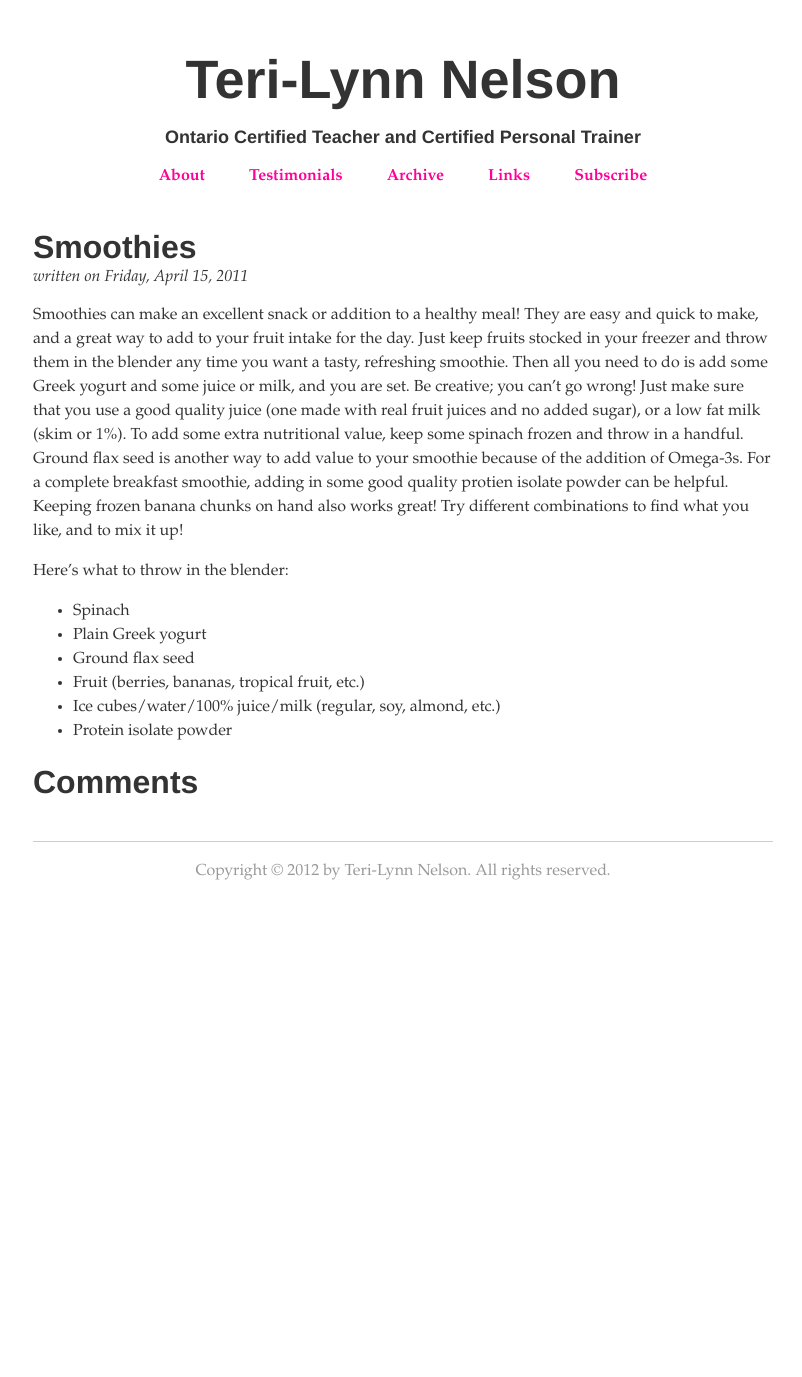
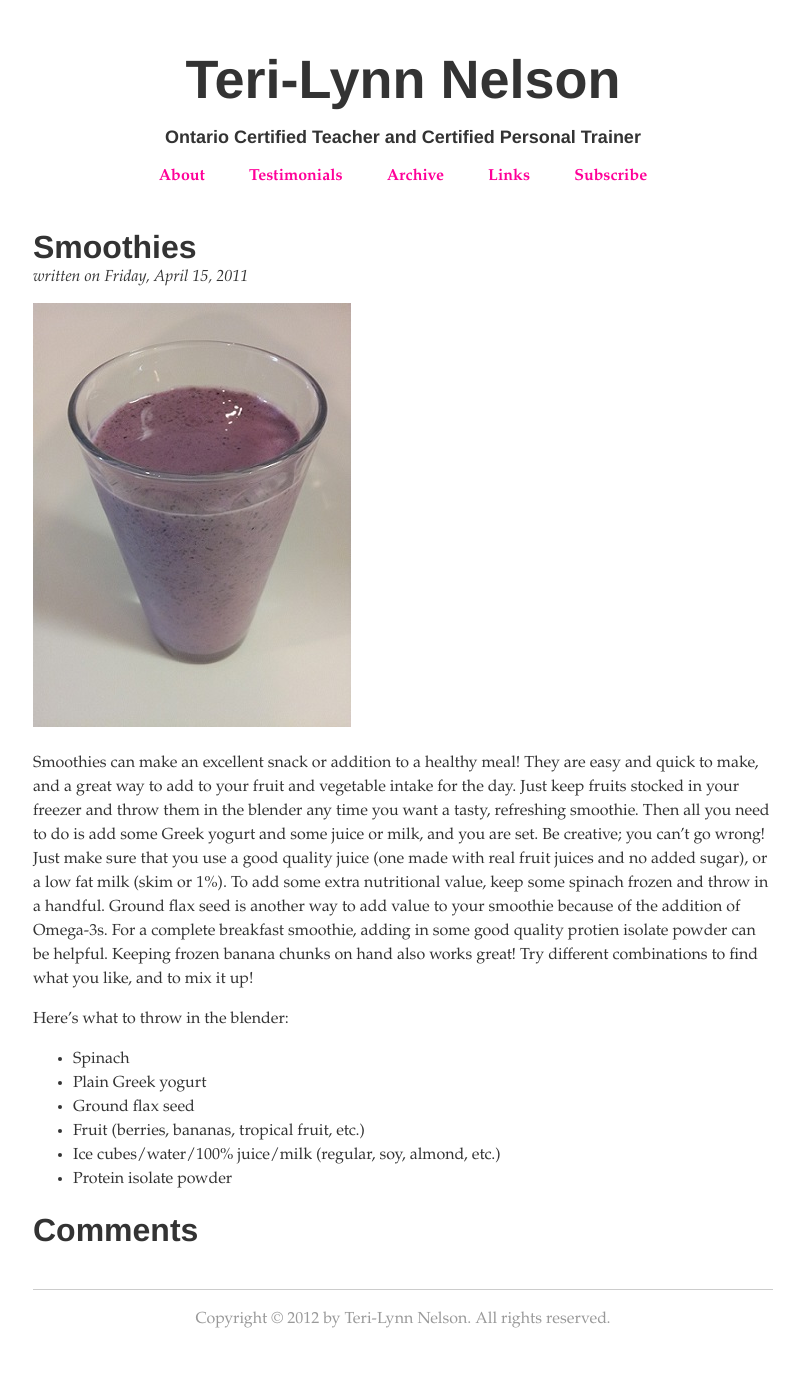
Before and after one commit to teri-lynn/teri-lynn.github.com, a Jekyll site: the page built from _posts/2011-04-15-smoothies.md, in a window 1280 px wide. Shown: the whole page, without its empty margins (237-1039 px from the left). Built offline with Jekyll 4.4.1, drawn with Linux system fonts in a browser that asks for light colours; some web fonts are replaced; Markdown is read by kramdown in place of the engine named in the settings; before the commit the page ends 929 px from its top, so only the background shows below that.

Commit message:
Added Picture to Smoothie Post

```diff
--- a/_posts/2011-04-15-smoothies.md
+++ b/_posts/2011-04-15-smoothies.md
@@ -6,8 +6,10 @@ tags:
   - nutrition
 ---
 
+![Smoothie](/images/smoothie.jpg)
+
 Smoothies can make an excellent snack or addition to a healthy meal! They are
-easy and quick to make, and a great way to add to your fruit intake for the
+easy and quick to make, and a great way to add to your fruit and vegetable intake for the
 day. Just keep fruits stocked in your freezer and throw them in the blender
 any time you want a tasty, refreshing smoothie. Then all you need to do is add
 some Greek yogurt and some juice or milk, and you are set. Be creative; you can't
```
Also changed, not shown: images/smoothie.jpg (added).
